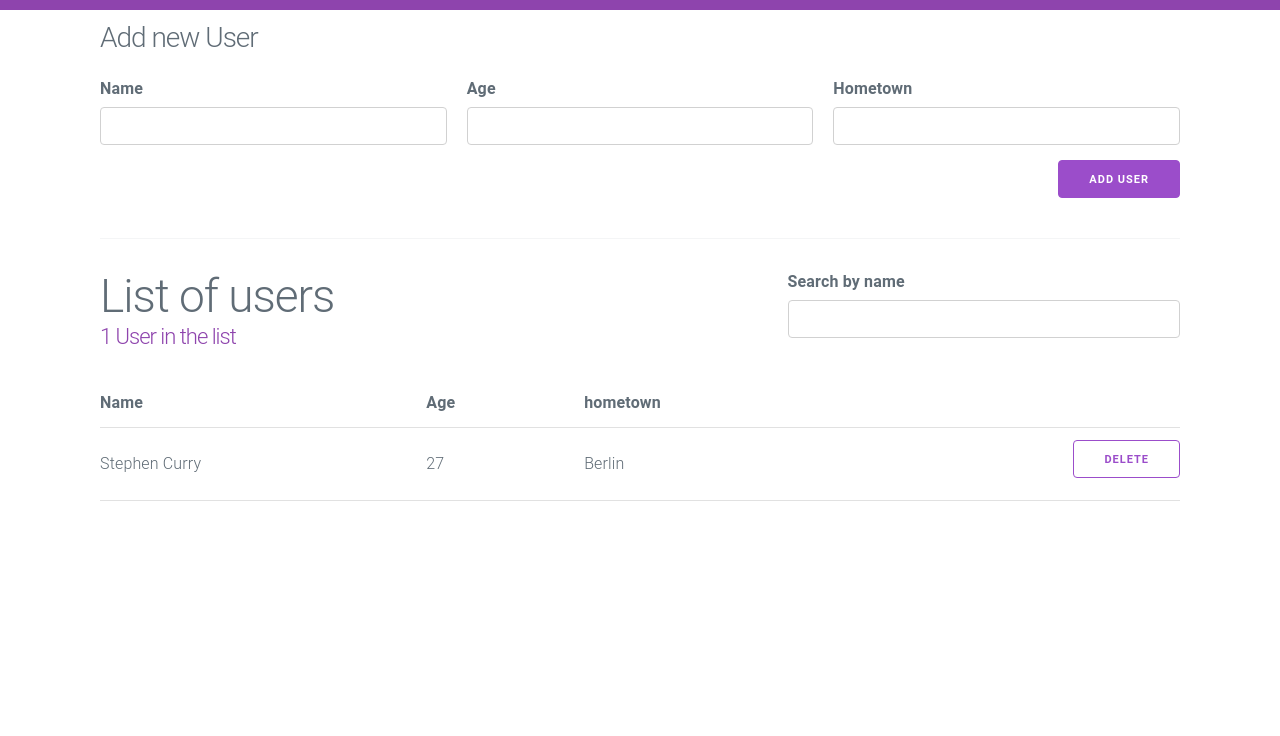
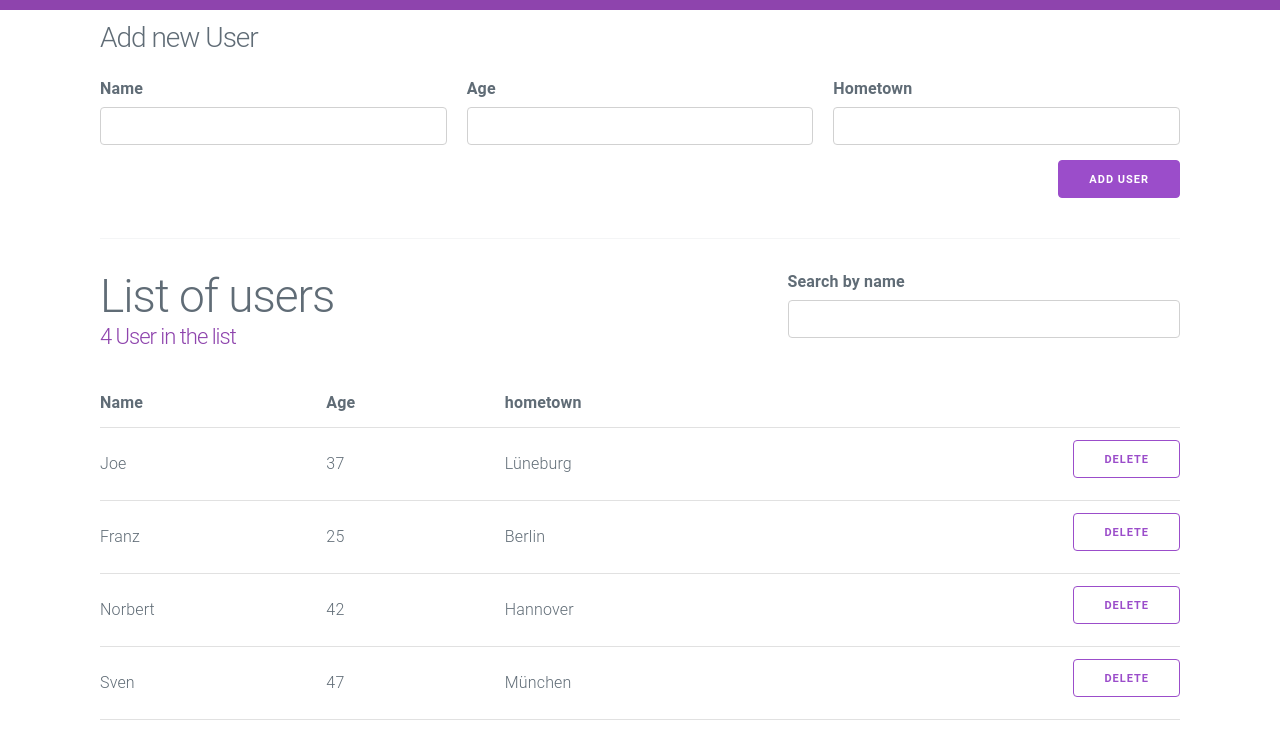
Before and after one commit to may17/vue-userlist-exercise, a plain HTML site: page index.html in a window 1280 px wide. Drawn offline with nearby package versions, Linux system fonts and the light colour scheme.

Commit message:
Add solution

```diff
--- a/index.html
+++ b/index.html
@@ -47,13 +47,13 @@
         <div class="column">
           <h1>
             List of users
-            <span class="tiny-text">1 User in the list</span>
+            <span class="tiny-text">{{ userTotalCount }} User in the list</span>
           </h1>
         </div>
         <div class="column column-30 column-offset-25">
           <form>
             <label for="user-search">Search by name</label>
-            <input type="text" id="user-search" />
+            <input type="text" id="user-search" v-model="searchQuery" />
           </form>
         </div>
       </div>
@@ -69,10 +69,10 @@
               </tr>
             </thead>
             <tbody>
-              <tr>
-                <td>Stephen Curry</td>
-                <td>27</td>
-                <td>Berlin</td>
+              <tr v-for="(user, index) in filteredUsers" v-bind:key="index">
+                <td>{{ user.name }}</td>
+                <td>{{ user.age }}</td>
+                <td>{{ user.hometown }}</td>
                 <td class="text-right">
                   <button class="button button-outline">Delete</button>
                 </td>
--- a/scripts.js
+++ b/scripts.js
@@ -1,6 +1,7 @@
 Vue.createApp({
   data() {
     return {
+      searchQuery: "",
       users: [
         {
           name: "Joe",
@@ -25,4 +26,14 @@ Vue.createApp({
       ],
     };
   },
-}).mount("#nix-app");
+  computed: {
+    filteredUsers() {
+      return this.users.filter((user) =>
+        user.name.toLowerCase().startsWith(this.searchQuery.toLowerCase())
+      );
+    },
+    userTotalCount() {
+      return this.filteredUsers.length;
+    },
+  },
+}).mount("#userlist-app");
```
